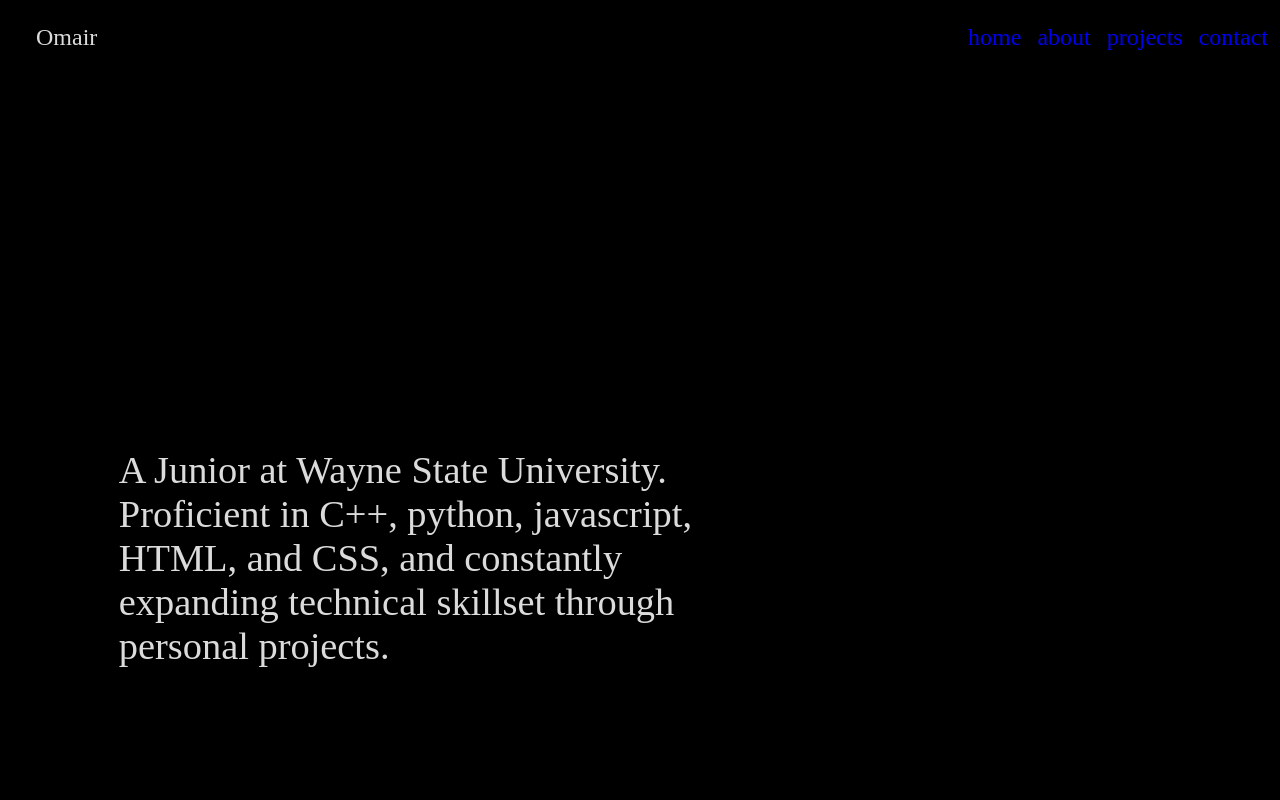
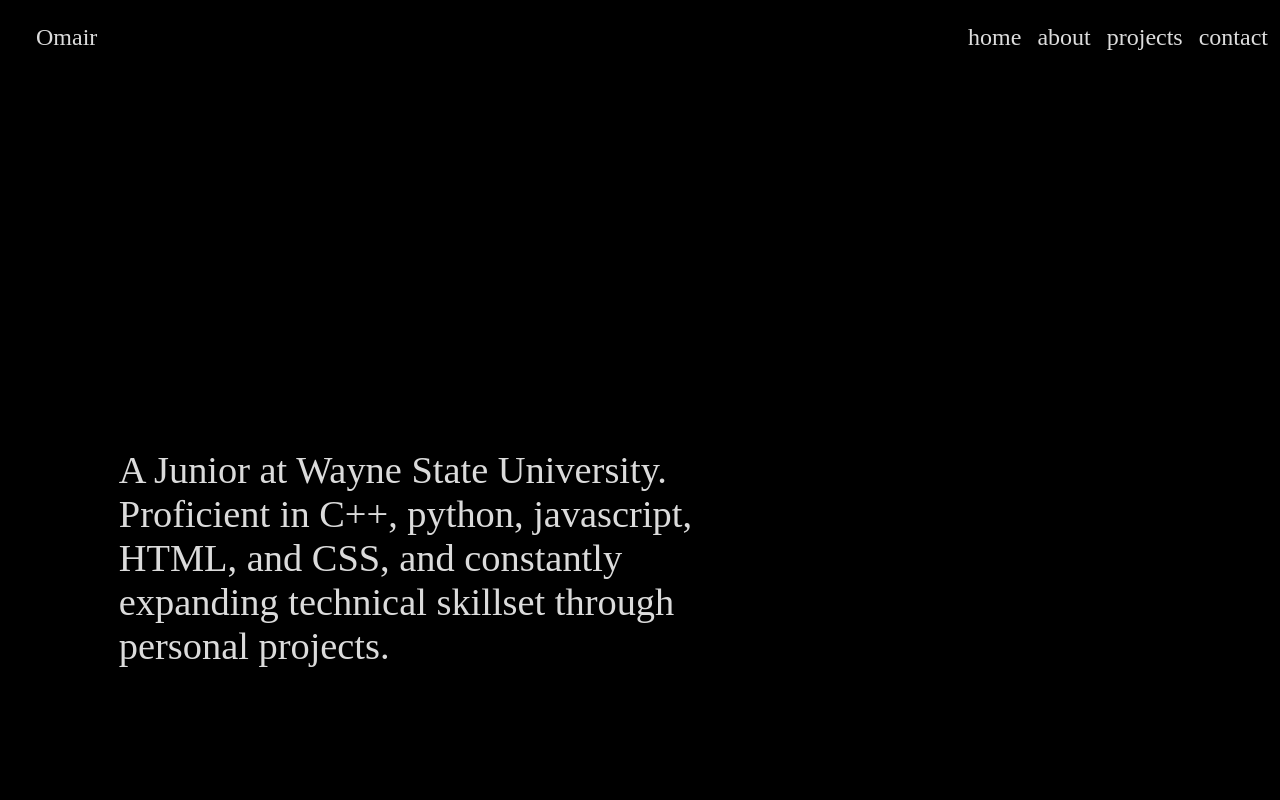
Before and after one commit to ohashmi21/Portfolio, a Next.js app: page / in a window 1280 px wide. Shown: the top 800 px of the page. Built offline with nearby package versions, Linux system fonts and the light colour scheme.

Commit message:
Fixed purple nav buttons.

```diff
--- a/src/styles/globals.css
+++ b/src/styles/globals.css
@@ -49,11 +49,11 @@ nav ul li {
   font-size: 25px;
 }
 
-nav a{text-decoration: none;}
-nav a:visited { text-decoration: none; color: rgb(220, 220, 220)}
-nav a:hover { text-decoration: none;}
-nav a:focus { text-decoration: none;}
-nav a:hover, a:active { text-decoration: none;}
+nav ul li a{text-decoration: none;color: rgb(220, 220, 220)}
+nav ul li a:visited { text-decoration: none; color: rgb(220, 220, 220)}
+nav ul li a:hover { text-decoration: none;}
+nav ul li a:focus { text-decoration: none;}
+nav ul li a:hover, a:active { text-decoration: none;}
 
 @media screen and (max-width:770px){
   #Header{
```
